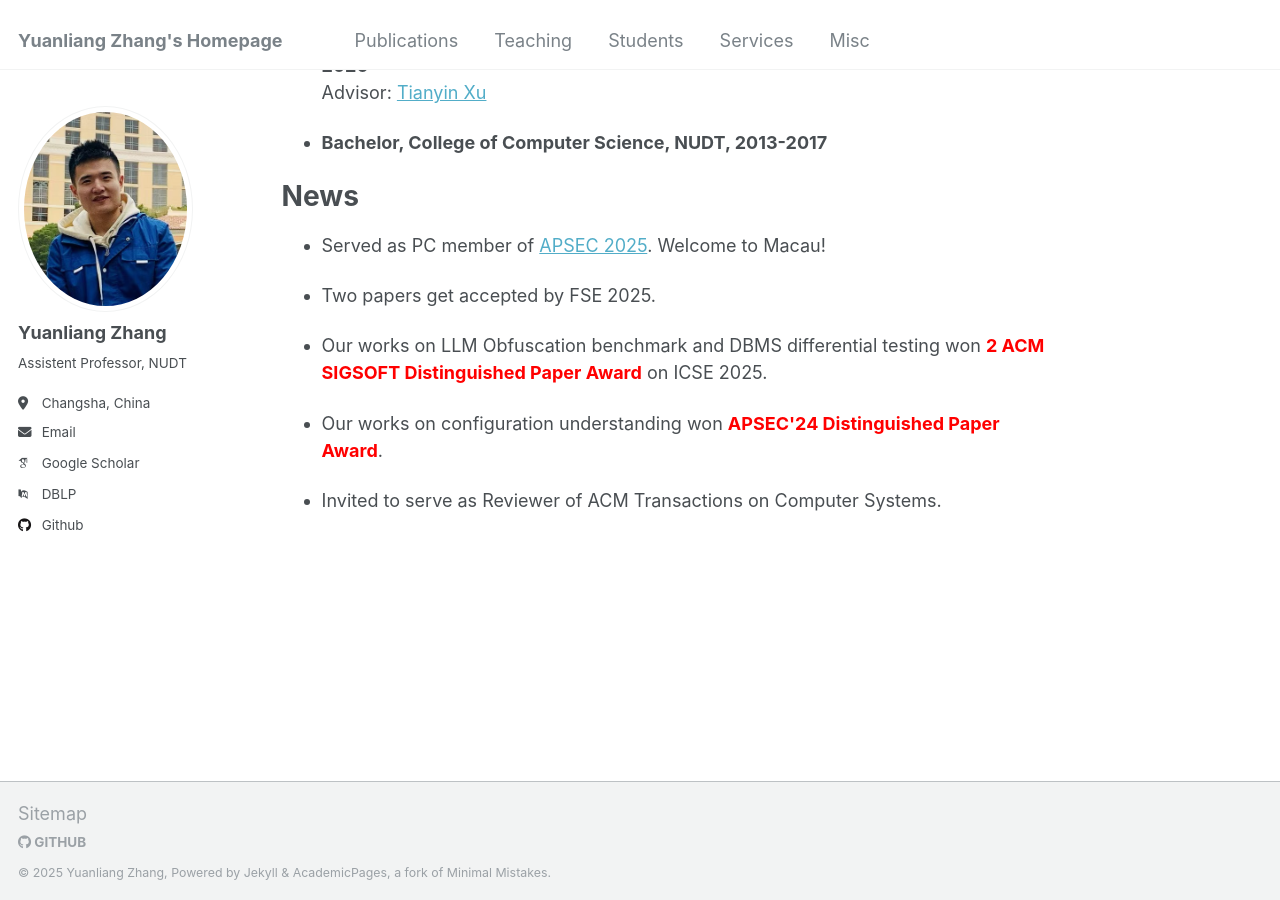
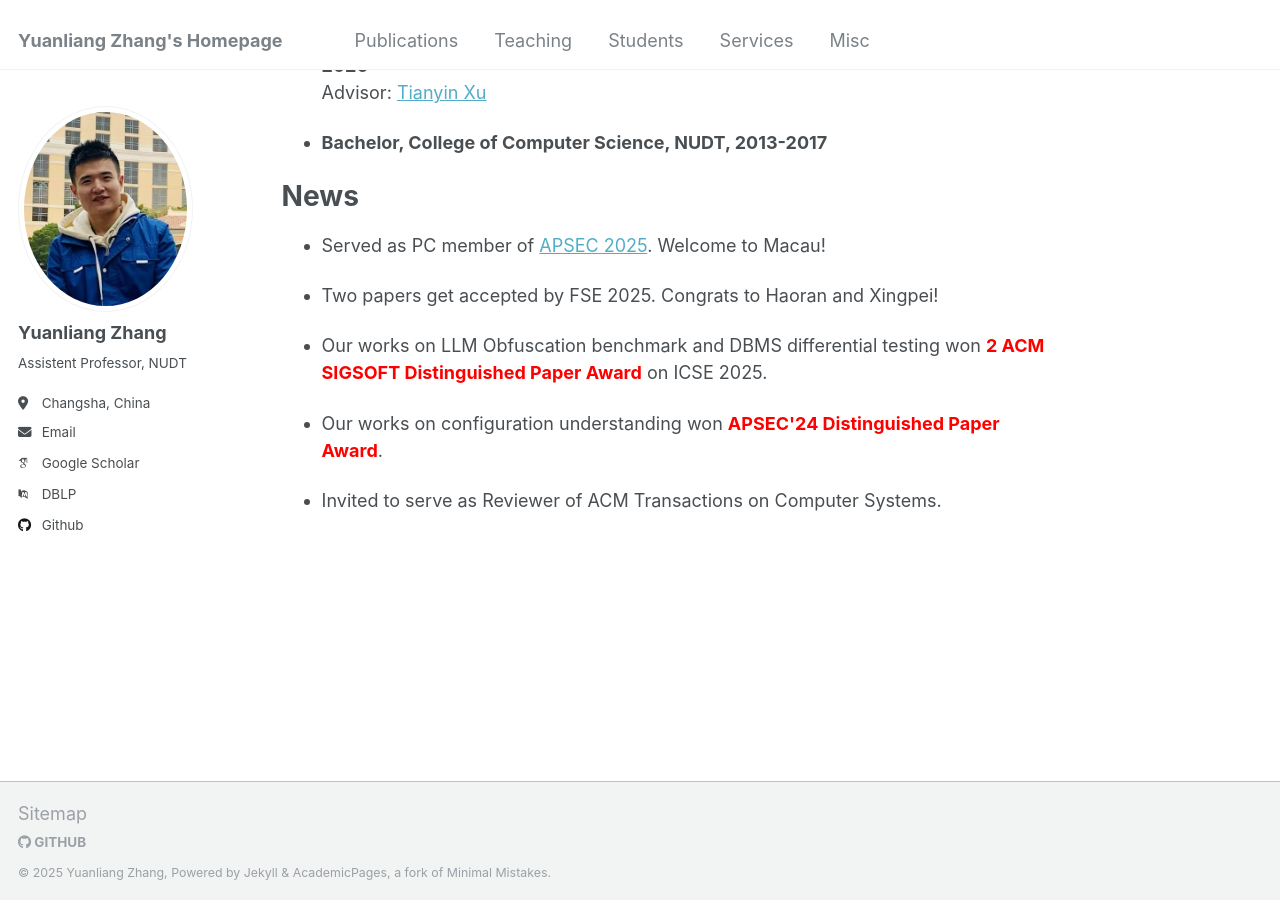
Before and after one commit to zhangbuzhang/zhangbuzhang.github.io, a Jekyll site: the page built from _pages/about.md, in a window 1280 px wide and 900 px high, scrolled down 772 px. Built offline with Jekyll 4.4.1, drawn with Linux system fonts in a browser that asks for light colours; some web fonts are replaced.

Commit message:
congrats to Haoran and Xingpei

```diff
--- a/_pages/about.md
+++ b/_pages/about.md
@@ -39,7 +39,7 @@ News
 
 * Served as PC member of [APSEC 2025](https://conf.researchr.org/home/apsec-2025). Welcome to Macau!
 
-* Two papers get accepted by FSE 2025.
+* Two papers get accepted by FSE 2025. Congrats to Haoran and Xingpei!
 
 * Our works on LLM Obfuscation benchmark and DBMS differential testing won **<font color="red">2 ACM SIGSOFT Distinguished Paper Award</font>** on ICSE 2025.
 
```
